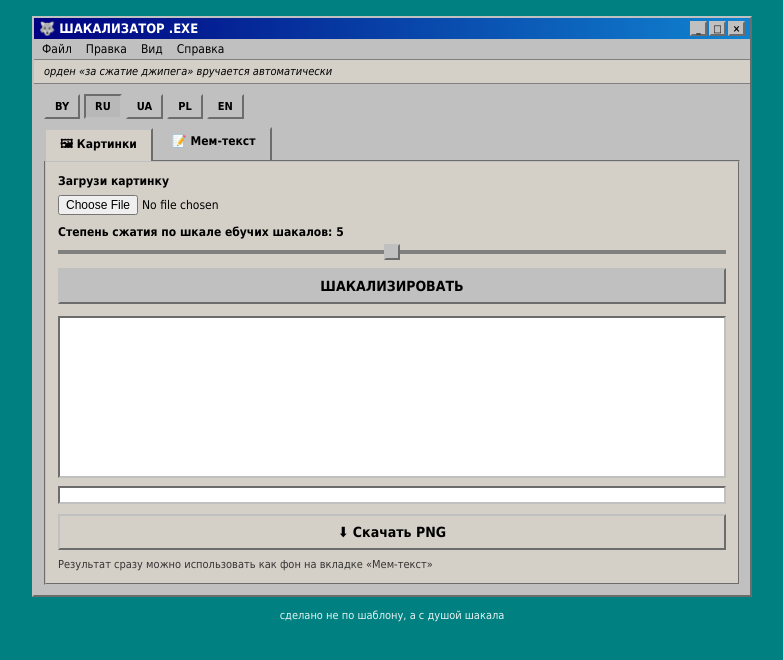
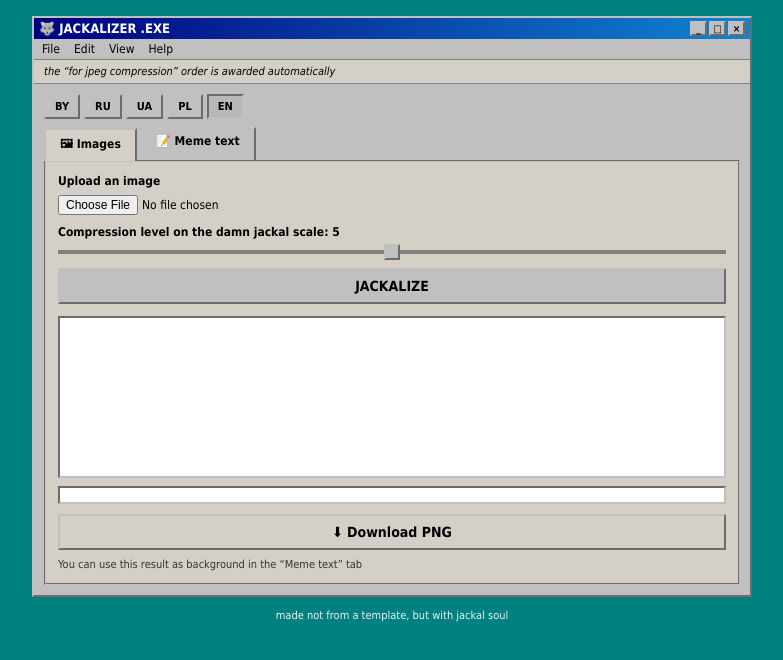
Before and after one commit to Yahormarts/shakalizer, a plain HTML site: page index.html in a window 1280 px wide. Shown: the whole page, without its empty margins (248-1031 px from the left). Drawn offline with Linux system fonts and the light colour scheme.

Commit message:
Update index.html

```diff
--- a/index.html
+++ b/index.html
@@ -142,7 +142,7 @@ footer{ text-align:center; color:#fff; font-size:11px; margin-top:12px; opacity:
       <div class="winbtn" id="closeBtn">×</div>
     </div>
   </div>
-  <div class="menubar"><span>Файл</span><span>Правка</span><span>Вид</span><span>Справка</span></div>
+  <div class="menubar"><span data-i18n="menuFile">Файл</span><span data-i18n="menuEdit">Правка</span><span data-i18n="menuView">Вид</span><span data-i18n="menuHelp">Справка</span></div>
   <div class="descbar" data-i18n="subtitle">орден «за сжатие джипега» вручается автоматически</div>
 
   <div class="content">
@@ -253,7 +253,8 @@ const translations = {
     closeAlert:"Шакала не закрыть! 🐺",
     adTitle:"🎉 ПОЗДРАВЛЯЕМ!!! ВЫ 1 000 000-Й ПОСЕТИТЕЛЬ ШАКАЛИЗАТОРА!!! 🎉",
     adSub:"Никакого приза не будет — просто задонать автору, если зашло!",
-    adBtnText:"☕ ЗАДОНАТИТЬ", adNotNow:"Может, потом..." },
+    adBtnText:"☕ ЗАДОНАТИТЬ", adNotNow:"Может, потом...",
+    menuFile:"Файл", menuEdit:"Правка", menuView:"Вид", menuHelp:"Справка" },
   be: { title:"ШАКАЛІЗАТАР", subtitle:"ордэн «за сціскaнне джыпега» выдаецца аўтаматычна",
     tabImg:"🖼 Малюнкі", tabMeme:"📝 Мем-тэкст",
     imgUploadLabel:"Загрузі малюнак", imgLevelLabel:"Ступень сціскання па шкале шакалаў:",
@@ -273,7 +274,8 @@ const translations = {
     closeAlert:"Шакала не закрыць! 🐺",
     adTitle:"🎉 ВІНШУЕМ!!! ВЫ 1 000 000-Ы НАВЕДВАЛЬНІК ШАКАЛІЗАТАРА!!! 🎉",
     adSub:"Прыза не будзе — проста задонаць аўтару, калі спадабалася!",
-    adBtnText:"☕ ЗАДОНАЦІЦЬ", adNotNow:"Можа, потым..." },
+    adBtnText:"☕ ЗАДОНАЦІЦЬ", adNotNow:"Можа, потым...",
+    menuFile:"Файл", menuEdit:"Праўка", menuView:"Выгляд", menuHelp:"Даведка" },
   uk: { title:"ШАКАЛІЗАТОР", subtitle:"орден «за стиснення джипега» видається автоматично",
     tabImg:"🖼 Картинки", tabMeme:"📝 Мем-текст",
     imgUploadLabel:"Завантаж картинку", imgLevelLabel:"Ступінь стиснення за шкалою шакалів:",
@@ -293,7 +295,8 @@ const translations = {
     closeAlert:"Шакала не закрити! 🐺",
     adTitle:"🎉 ВІТАЄМО!!! ВИ 1 000 000-Й ВІДВІДУВАЧ ШАКАЛІЗАТОРА!!! 🎉",
     adSub:"Жодного призу не буде — просто задонать автору, якщо сподобалось!",
-    adBtnText:"☕ ЗАДОНАТИТИ", adNotNow:"Може, потім..." },
+    adBtnText:"☕ ЗАДОНАТИТИ", adNotNow:"Може, потім...",
+    menuFile:"Файл", menuEdit:"Правка", menuView:"Вигляд", menuHelp:"Довідка" },
   pl: { title:"SZAKALIZATOR", subtitle:"order „za skompresowanie jpega” przyznawany automatycznie",
     tabImg:"🖼 Obrazki", tabMeme:"📝 Mem-tekst",
     imgUploadLabel:"Wgraj obrazek", imgLevelLabel:"Poziom kompresji w skali jebanych szakali:",
@@ -313,7 +316,8 @@ const translations = {
     closeAlert:"Szakala nie da się zamknąć! 🐺",
     adTitle:"🎉 GRATULACJE!!! JESTEŚ 1 000 000-YM GOŚCIEM SZAKALIZATORA!!! 🎉",
     adSub:"Bez nagrody — po prostu wesprzyj autora, jeśli ci się podobało!",
-    adBtnText:"☕ WESPRZYJ", adNotNow:"Może później..." },
+    adBtnText:"☕ WESPRZYJ", adNotNow:"Może później...",
+    menuFile:"Plik", menuEdit:"Edycja", menuView:"Widok", menuHelp:"Pomoc" },
   en: { title:"JACKALIZER", subtitle:"the “for jpeg compression” order is awarded automatically",
     tabImg:"🖼 Images", tabMeme:"📝 Meme text",
     imgUploadLabel:"Upload an image", imgLevelLabel:"Compression level on the damn jackal scale:",
@@ -333,7 +337,8 @@ const translations = {
     closeAlert:"You can't close the jackal! 🐺",
     adTitle:"🎉 CONGRATULATIONS!!! YOU ARE VISITOR #1,000,000 OF THE JACKALIZER!!! 🎉",
     adSub:"No prize here — just support the author if you liked it!",
-    adBtnText:"☕ DONATE", adNotNow:"Maybe later..." }
+    adBtnText:"☕ DONATE", adNotNow:"Maybe later...",
+    menuFile:"File", menuEdit:"Edit", menuView:"View", menuHelp:"Help" }
 };
 let currentLang = 'ru';
 
@@ -349,8 +354,20 @@ function applyLang(lang){
     if(dict[key]!==undefined) el.placeholder = dict[key];
   });
   document.querySelectorAll('.langbtn').forEach(b=> b.classList.toggle('active', b.dataset.lang===lang));
+  document.documentElement.lang = lang;
 }
 document.querySelectorAll('.langbtn').forEach(b=> b.onclick = ()=> applyLang(b.dataset.lang));
+
+// автоопределение языка по браузеру пользователя, с откатом на русский, если совпадений нет
+function detectLang(){
+  const candidates = navigator.languages && navigator.languages.length ? navigator.languages : [navigator.language || 'ru'];
+  for(const l of candidates){
+    const code = l.toLowerCase().slice(0,2);
+    if(translations[code]) return code;
+  }
+  return 'ru';
+}
+applyLang(detectLang());
 
 document.getElementById('closeBtn').onclick = ()=> alert(translations[currentLang].closeAlert);
 
```
